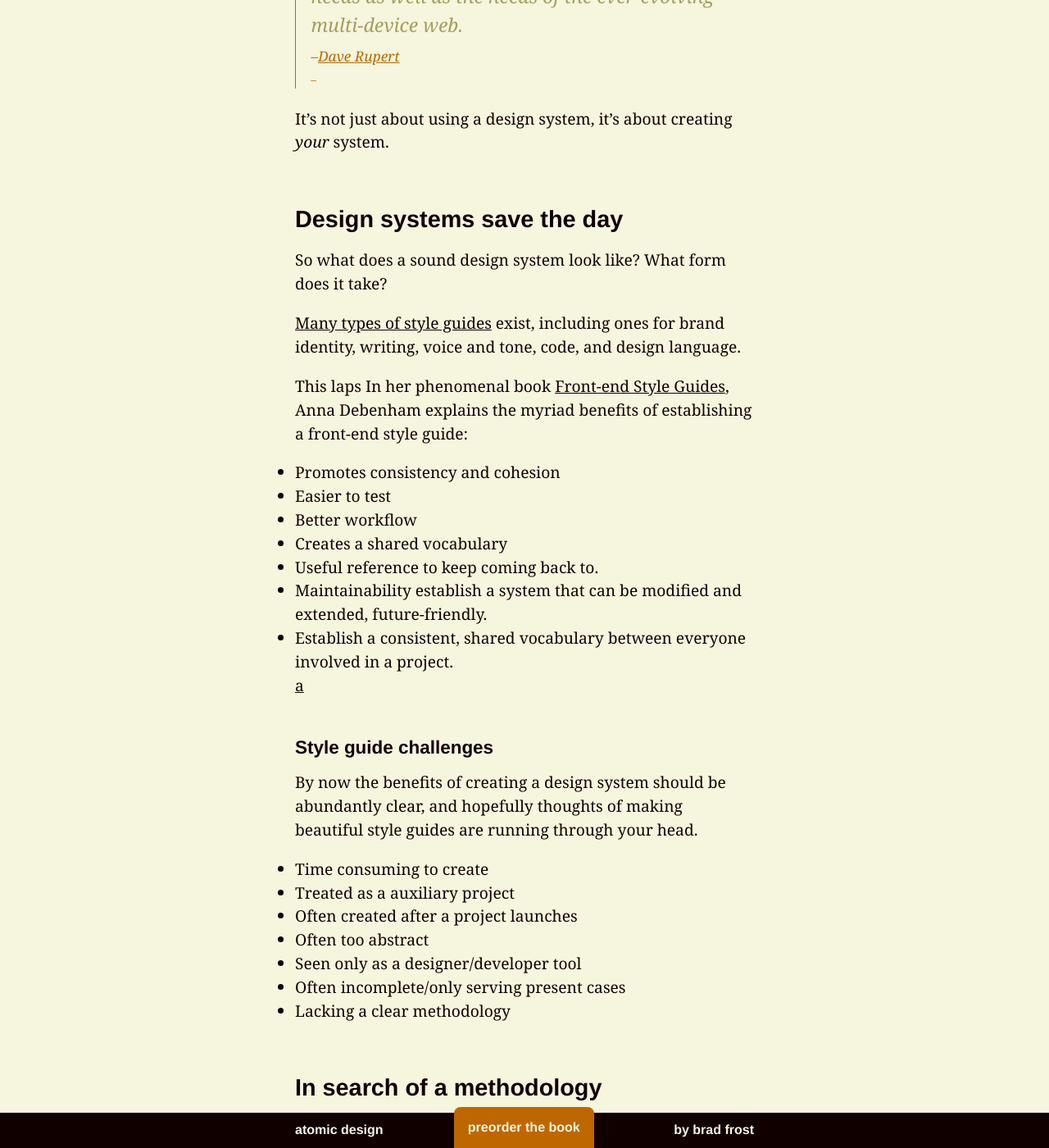
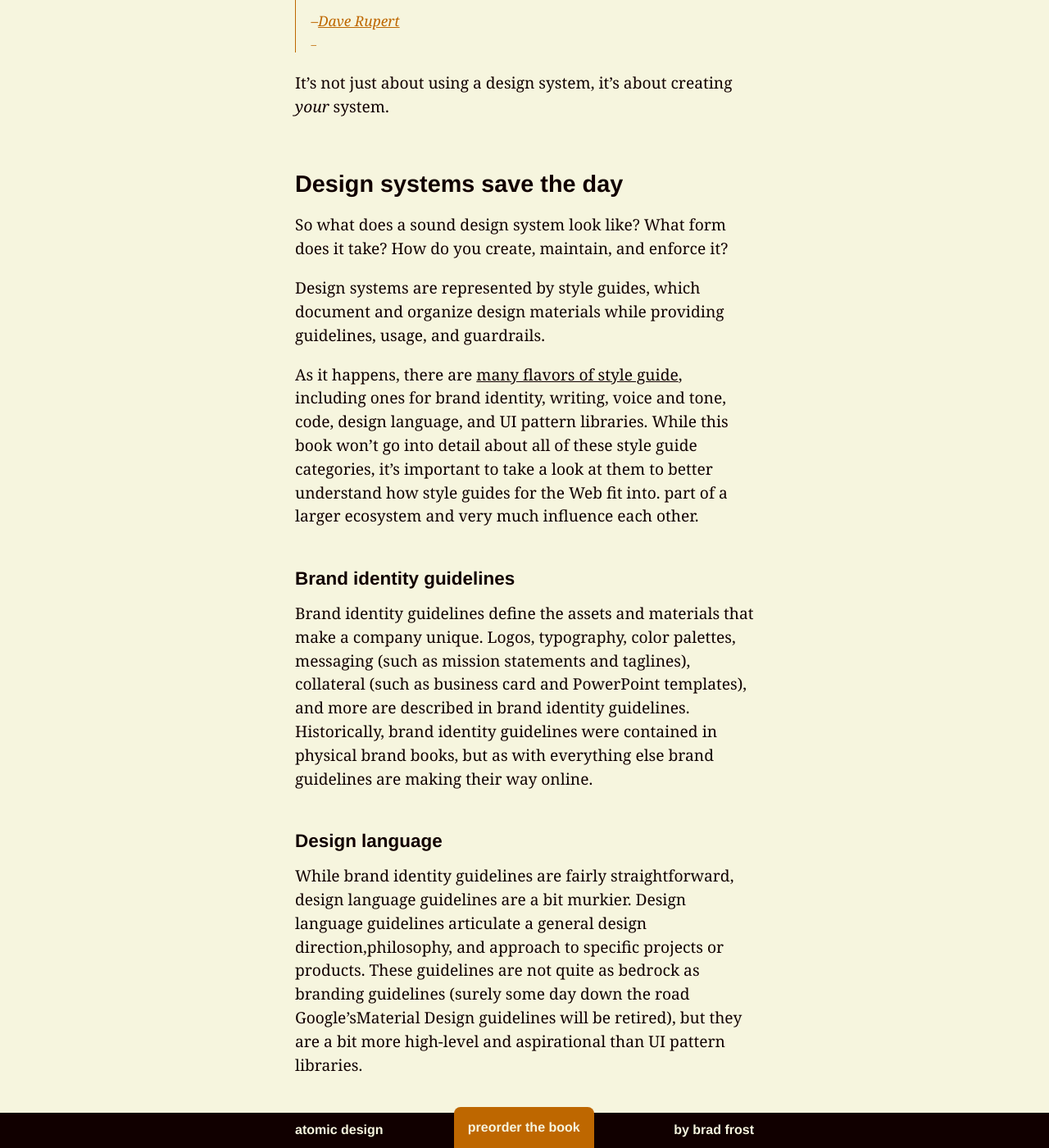
Before and after one commit to bradfrost/atomic-design, a Jekyll site: the page built from chapter-1.md, in a window 1280 px wide and 1400 px high, scrolled down 17609 px. Shown: the whole window at 82% size. Built offline with Jekyll 4.4.1, drawn with Linux system fonts in a browser that asks for light colours; some of the changed text lies outside the part shown.

Commit message:
Chapter 1 edits

```diff
--- a/chapter-1.md
+++ b/chapter-1.md
@@ -142,12 +142,12 @@ How can we present primary navigation-typically displayed as a horizontal list o
 
 While This Is Responsive is successful at articulating how these interface patterns can scale across screen sizes and environments, it’s still up to designers and developers to put these patterns into action. And as it turns out, that’s a lot of work.
 
-## Front-end frameworks, in theory and in practice
+## UI frameworks, in theory and in practice
 Designers and developers are already strapped for time and resources, and they’re now being tasked with making interfaces that look and function beautifully in any environment. It’s a tall order indeed.
 
 This need to address growing device diversity while still sanely getting projects out the door has given rise to front-end frameworks like [Foundation by Zurb](http://foundation.zurb.com/) and [Bootstrap](http://getbootstrap.com/).
 
-These frameworks provide designers with a collection of pre-assembled HTML patterns, CSS styles, and JavaScript to add functionality to interactive components like dropdowns and carousels. In essence, these frameworks are handy toolkits for quickly assembling interfaces.
+These user interface frameworks provide designers with a collection of pre-assembled HTML patterns, CSS styles, and JavaScript to add functionality to interactive components like dropdowns and carousels. In essence, these frameworks are handy toolkits for quickly assembling interfaces.
 
 {% include figure.html src="../images/content/bootstrap-components.png" caption="Bootstrap provides a collection of UI components to speed up development"  %}
 
@@ -187,11 +187,40 @@ Now that we’ve put frameworks through the wringer, it’s important to take a
 It’s not just about using a design system, it’s about creating *your* system.
 
 ## Design systems save the day
-So what does a sound design system look like? What form does it take?
+So what does a sound design system look like? What form does it take? How do you create, maintain, and enforce it?
 
-[Many types of style guides](http://bradfrost.com/blog/post/style-guides/) exist, including ones for brand identity, writing, voice and tone, code, and design language.
+Design systems are represented by style guides, which document and organize design materials while providing guidelines, usage, and guardrails.
 
-This laps In her phenomenal book [Front-end Style Guides](http://maban.co.uk/projects/front-end-style-guides/), Anna Debenham explains the myriad benefits of establishing a front-end style guide:
+As it happens, there are [many flavors of style guide](http://bradfrost.com/blog/post/style-guides/), including ones for brand identity, writing, voice and tone, code, design language, and UI pattern libraries. While this book won’t go into detail about all of these style guide categories, it’s important to take a look at them to better understand how style guides for the Web fit into. part of a larger ecosystem and very much influence each other.
+
+### Brand identity guidelines
+Brand identity guidelines define the assets and materials that make a company unique. Logos, typography, color palettes, messaging (such as mission statements and taglines), collateral (such as business card and PowerPoint templates), and more are described in brand identity guidelines.
+Historically, brand identity guidelines were contained in physical brand books, but as with everything else brand guidelines are making their way online.
+
+### Design language
+While brand identity guidelines are fairly straightforward, design language guidelines are a bit murkier. Design language guidelines articulate a general design direction,philosophy, and approach to specific projects or products.
+These guidelines are not quite as bedrock as branding guidelines (surely some day down the road Google’sMaterial Design guidelines will be retired), but they are a bit more high-level and aspirational than UI pattern libraries.
+
+### Voice and Tone
+Voice and tone are elemental aspects of a brand, so naturally describing brand personality sits well alongside brand identity guidelines. However, voice and tone guidelines can go further by articulating how the company’s voice and tone should shift across a variety of touchpoints. For a great example of voice and tone, look no further than MailChimp’s seminal Voice and Tone website.
+
+### Writing
+Creating a consistent writing style for an organization with many voices can be challenging. Now that the Web makes it easy for everyone in an organization to publish, it’s especially important to provide every author some guidelines and guardrails for contributing.
+
+Writing style guides can be extremely granular, but they don’t always have to be. This writing style guide from the Web team at Dalhousie University is one of my favorite documents on the Web. Short, direct, and practices what it preaches.
+
+### Code style guides
+It’s absolutely essential for teams to write legible, scalable, maintainable code. But that all falls apart when Summer Intern #2 swoops in and writes things all sorts of terrible.
+Code style guides provide conventions, patterns, and examples for how teams should approach their code. These guidelines and guardrails help reign in the madness so that teams can focus on producing great work rather than refactoring a bunch of sloppy, inconsistent code.
+
+## Pattern Libraries
+Pattern libraries, or front-end style guides, UI libraries, component libraries, or whatever you want to call them, are increasingly important. As Web designers, we’re now tasked with creating interfaces that look and function beautifully across a myriad of screen sizes, devices, browsers, and environments. That’s why it’s so essential to break our interfaces down into their atomic elements.
+
+
+## Benefits of style guides
+In her book [Front-end Style Guides](http://maban.co.uk/projects/front-end-style-guides/), Anna Debenham deftly explains the myriad benefits of establishing front-end style guides:
+
+provide documentation
 
 - Promotes consistency and cohesion
 - Easier to test
@@ -205,7 +234,11 @@ establish a system that can be modified and extended, future-friendly.
 [a](http://us5.campaign-archive1.com/?u=7e093c5cf4&id=ead8a72012&e=ecb25a3f93)
 
 ### Style guide challenges
-By now the benefits of creating a design system should be abundantly clear, and hopefully thoughts of making beautiful style guides are running through your head.
+By now the benefits of creating a design system should be abundantly clear, and hopefully exciting thoughts of making beautiful style guides are running through your head.
+
+For all the benefits these benefits.
+
+- Can be difficult to sell
 
 - Time consuming to create
 - Treated as a auxiliary project
```
Also changed, not shown: other parts of chapter-1.md (+3 -1 lines), 2 other files.
